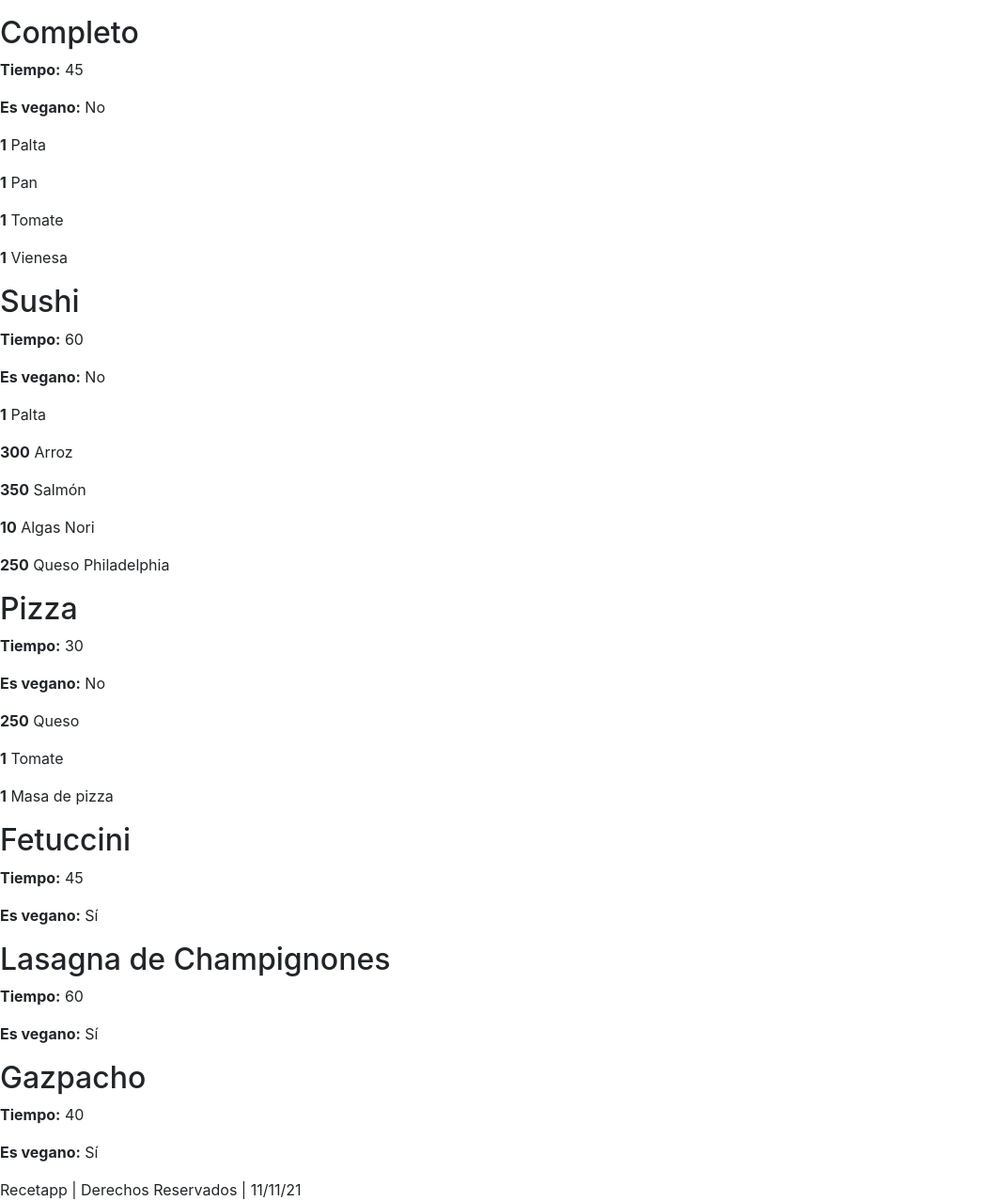
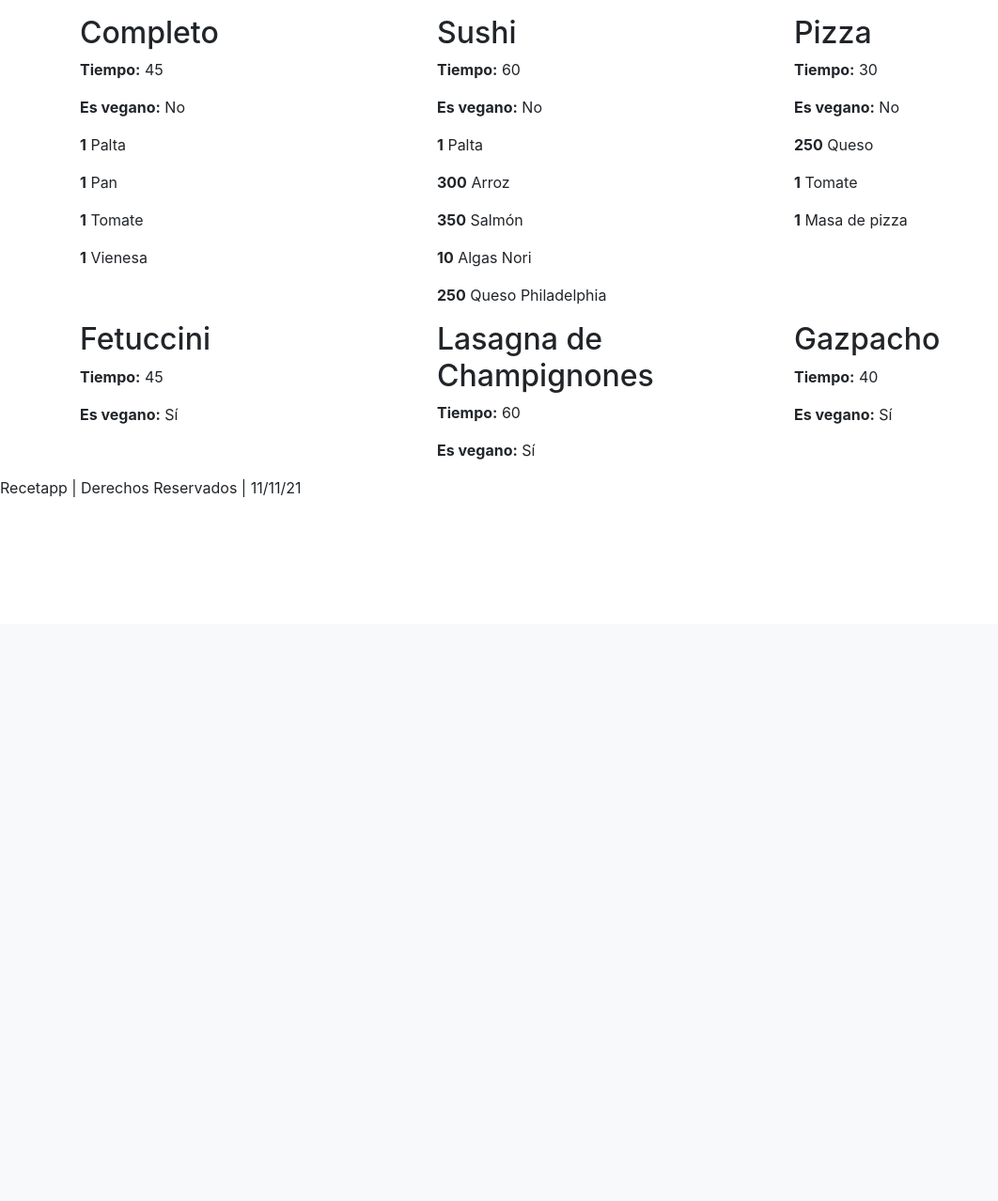
Before and after one commit to Ontos-2021/Recetapp, a Django app: page /recetas in a window 1280 px wide. Shown: the part 136-1414 px from the top of the page at 94% size, without its empty margins (0-1062 px from the left). After the commit the page ends 665 px from the top, so only its background shows below. Run offline with Django 3.2, Linux system fonts and the light colour scheme; data comes from the database, SQL or seed files in the repository; some libraries are stand-ins or nearby versions.

Commit message:
Creé filas y columnas en Bootstrap para 'recetas.html'

```diff
--- a/Recetapp/Apps/Recetas/templates/recetas.html
+++ b/Recetapp/Apps/Recetas/templates/recetas.html
@@ -13,12 +13,13 @@
 
 {% block content %}
 
+
+
+    <div class="container">
+        <div class="row">
             {% for receta in recetas %}
-
-        <div class="receta">
-
+                <div class="col-xl-4 col-md-6 col-12">
                     <h2>{{ receta.nombre }}</h2>
-
                         <p><b>Tiempo:</b> {{ receta.tiempo }}</p>
 
                         {% if receta.vegano == True %}
@@ -26,15 +27,14 @@
                         {% else %}
                             <p><b>Es vegano:</b> No</p>
                         {% endif %}
-
                         {% for recetaingrediente in receta.recetaingrediente_set.all %}
-
                             <p><b>{{ recetaingrediente.cantidad }}</b> {{ recetaingrediente.ingrediente }}</p>
-
                         {% endfor %}
-
+                </div>
+            {% endfor %}
+        </div>
     </div>
 
-    {% endfor %}
+
 
 {% endblock %}
```
Lines whose indentation alone changed are shown as unchanged.
